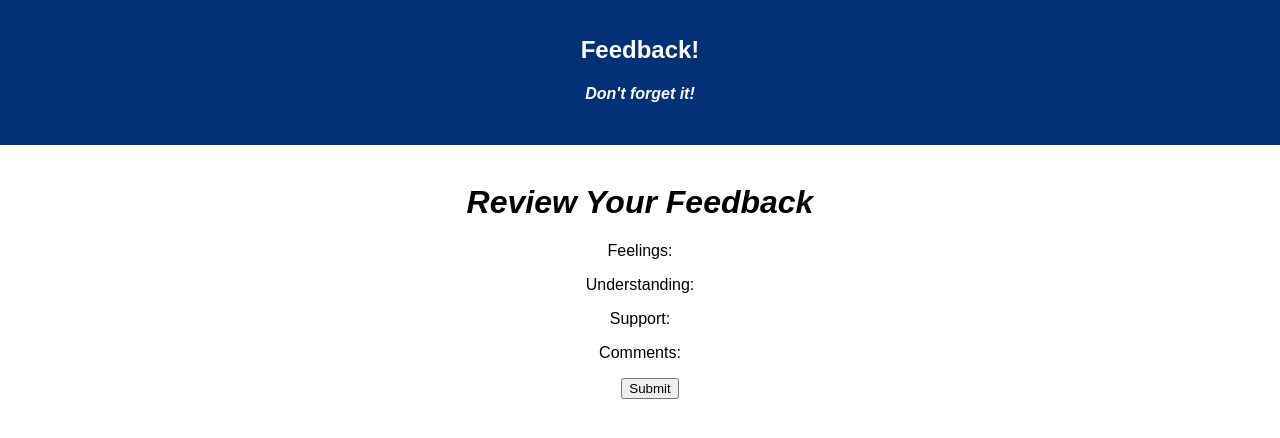
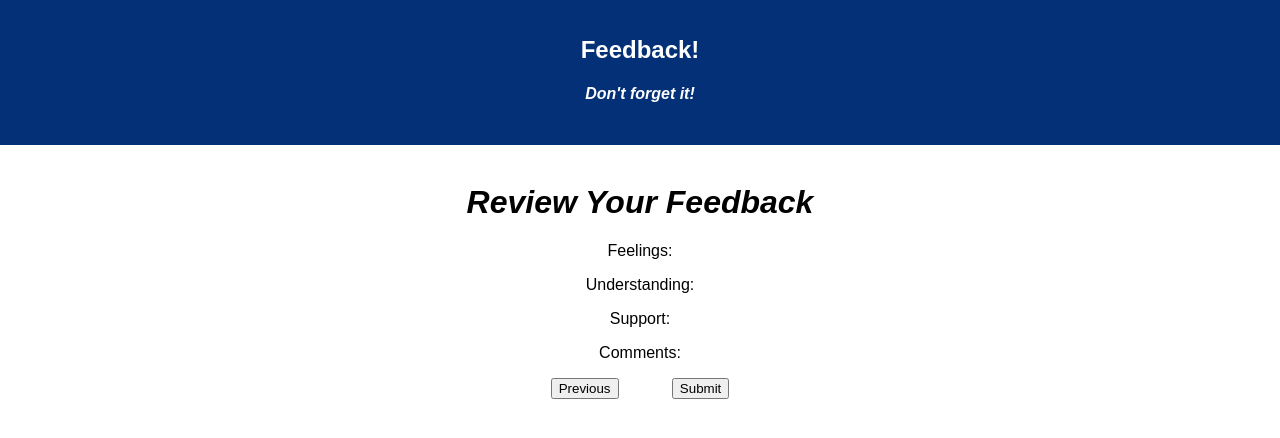
Before and after one commit to khansam0430/spike, a React (Create React App) app: page /#/review in a window 1280 px wide. Both pictures are taken after a click on the button "Submit". Shown: the top 438 px of the page. Built offline with nearby package versions, Linux system fonts and the light colour scheme; no server answers.

Commit message:
working back click buttons

```diff
--- a/src/components/App/App.css
+++ b/src/components/App/App.css
@@ -18,5 +18,9 @@
 }
 
 .nextButton{
-  margin-left: 15pt;
+  margin-left: 20pt;
 }
+
+.backButton{
+  margin-right:20pt;
+}
--- a/src/components/Comments/Comments.js
+++ b/src/components/Comments/Comments.js
@@ -24,6 +24,10 @@ class Comments extends Component {
         this.props.history.push('/review')
 
     }
+ //including a back button which takes user back to previous page
+    backClick = () =>{
+      this.props.history.push('/supported')
+    }
 
     render() {
         return (
@@ -31,6 +35,7 @@ class Comments extends Component {
                 <h1>Would you like to leave Comments?</h1>
                 <h5><i>Comment:</i></h5>
                  {/* text area for comments */}
+                 <button className="backButton" onClick={this.backClick}>Previous</button>
                  <input onChange={this.handleChangeFor} placeholder="write comments here"/>
                  {/* button will run the buttonClick function and take us to the next component */}
                 <button className="nextButton" onClick={this.buttonClick}>Next</button>
--- a/src/components/Review/Review.js
+++ b/src/components/Review/Review.js
@@ -27,6 +27,10 @@ class Review extends Component {
         })
 
     }
+ //including a back button which takes user back to previous page
+    backClick = () =>{
+      this.props.history.push('/comments')
+    }
 
     render() {
       return (
@@ -36,6 +40,7 @@ class Review extends Component {
           <p>Understanding: {this.props.reduxState.understanding}</p>
           <p>Support: {this.props.reduxState.supported}</p>
           <p>Comments: {this.props.reduxState.comments}</p>
+          <button className="backButton" onClick={this.backClick}>Previous</button>
 
          {/* button will run the buttonClick function and take us back to the first component */}
           <button className="nextButton" onClick={this.buttonClick}>Submit</button>
--- a/src/components/Submit/Submit.js
+++ b/src/components/Submit/Submit.js
@@ -6,7 +6,7 @@ class Submit extends Component {
     //adding function to link this components next button to the home component
     buttonClick = () =>{
         console.log('Button Click in Submit');
-        this.props.history.push('/'); //takes us back to the homepage
+        this.props.history.push('/'); //takes user back to the homepage
       }
 
   render() {
--- a/src/components/Supported/Supported.js
+++ b/src/components/Supported/Supported.js
@@ -26,6 +26,10 @@ state={
         this.props.history.push('/comments')
 
     }
+ //including a back button which takes user back to previous page
+    backClick = () =>{
+      this.props.history.push('/understanding')
+    }
 
     render() {
         return (
@@ -33,6 +37,7 @@ state={
                 <h1>Do you feel supported?</h1>
                 <h5><i>Supported?</i></h5>
                  {/* adding a drop down */}
+                <button className="backButton" onClick={this.backClick}>Previous</button>
                 <select id="supported" name="supported" onChange={this.handleChangeFor}>
                     <option value="0"></option>
                     <option value="1">1 - I feel alone</option>
@@ -43,6 +48,7 @@ state={
                 </select>
                  {/* button will run the buttonClick function and take us to the next component */}
                 <button className="nextButton" onClick={this.buttonClick}>Next</button>
+
               </div>
         )
     }
--- a/src/components/Understanding/Understanding.js
+++ b/src/components/Understanding/Understanding.js
@@ -26,16 +26,18 @@ state={
         this.props.history.push('/supported')
 
     }
+    //including a back button which takes user back to previous page
+    backClick = () =>{
+      this.props.history.push('/')
+    }
 
     render() {
-
-
-
         return (
             <div>
                 <h1>How are you understanding today?</h1>
                 <h5><i>understanding?</i></h5>
                  {/* adding a drop down */}
+                 <button className="backButton" onClick={this.backClick}>Previous</button>
                 <select id="understanding" name="understanding" onChange={this.handleChangeFor}>
                     <option value="0"></option>
                     <option value="1">1 - I feel lost</option>
```
